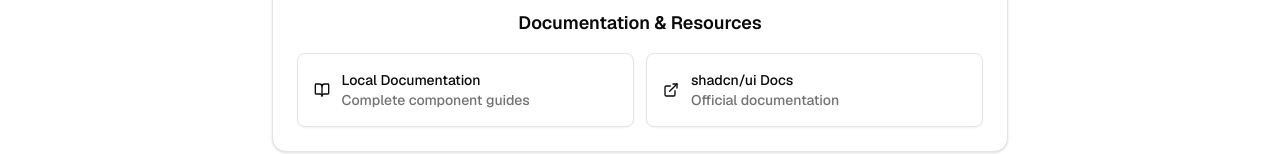
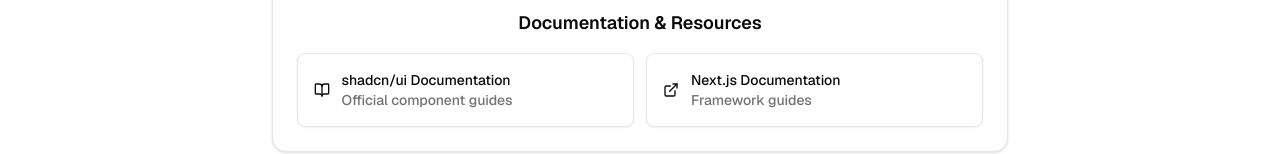
Before and after one commit to mo0hamed-shoaib/nextjs-shadcn-starter, a Next.js app: page / in a window 1280 px wide. Shown: the part 646-800 px from the top of the page. Built offline with nearby package versions, Linux system fonts and the light colour scheme.

Commit message:
fix: correct documentation links and simplify welcome page further

```diff
--- a/src/app/page.tsx
+++ b/src/app/page.tsx
@@ -91,24 +91,24 @@
                 <h3 className="font-semibold text-lg">Documentation & Resources</h3>
                 <div className="grid gap-3 md:grid-cols-2">
                   <Button variant="outline" className="h-auto p-4 justify-start" asChild>
-                    <Link href="/docs">
+                    <a href="https://ui.shadcn.com" target="_blank" rel="noopener noreferrer">
                       <div className="flex items-center gap-3">
                         <BookOpen className="h-5 w-5" />
                         <div className="text-left">
-                          <div className="font-medium">Local Documentation</div>
-                          <div className="text-sm text-muted-foreground">Complete component guides</div>
+                          <div className="font-medium">shadcn/ui Documentation</div>
+                          <div className="text-sm text-muted-foreground">Official component guides</div>
                         </div>
                       </div>
-                    </Link>
+                    </a>
                   </Button>
 
                   <Button variant="outline" className="h-auto p-4 justify-start" asChild>
-                    <a href="https://ui.shadcn.com" target="_blank" rel="noopener noreferrer">
+                    <a href="https://nextjs.org/docs" target="_blank" rel="noopener noreferrer">
                       <div className="flex items-center gap-3">
                         <ExternalLink className="h-5 w-5" />
                         <div className="text-left">
-                          <div className="font-medium">shadcn/ui Docs</div>
-                          <div className="text-sm text-muted-foreground">Official documentation</div>
+                          <div className="font-medium">Next.js Documentation</div>
+                          <div className="text-sm text-muted-foreground">Framework guides</div>
                         </div>
                       </div>
                     </a>
@@ -154,7 +154,7 @@
                 </div>
               </div>
             </CardContent>
-                    </Card>
+          </Card>
         </div>
       </section>
     </div>
```
